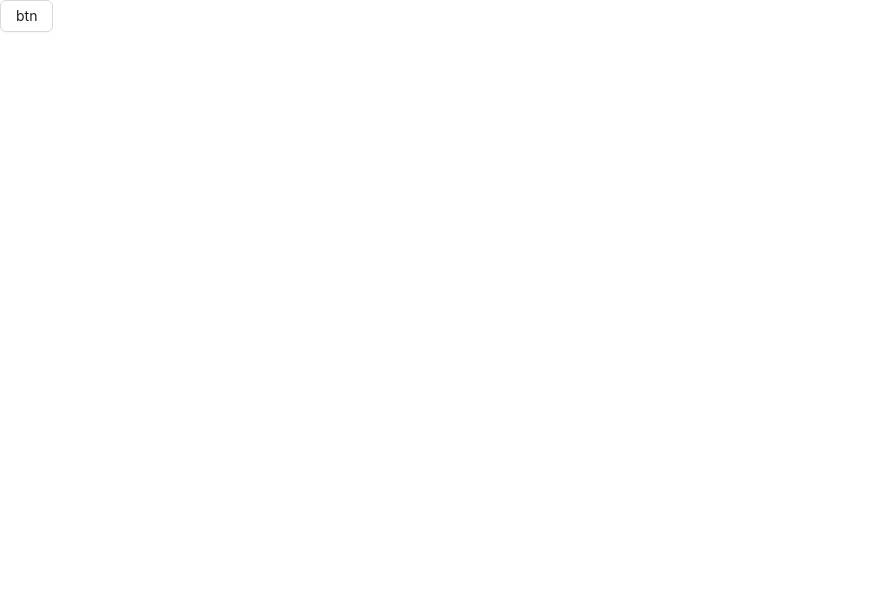
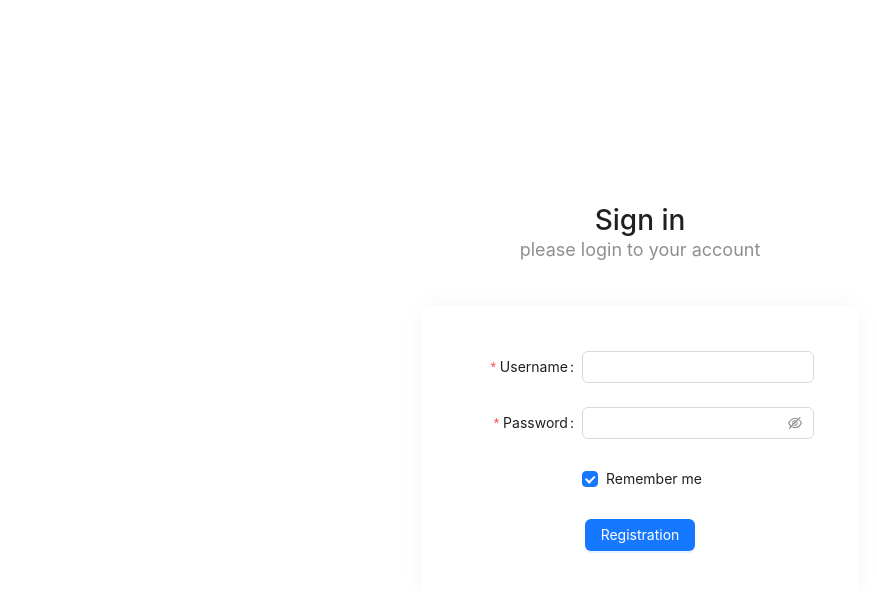
Before and after one commit to EGalinevsky/Chat_new, a React (Create React App) app: page / in a window 1280 px wide. Shown: the top 592 px of the page, without its empty margins (0-877 px from the left). Built offline with nearby package versions, Linux system fonts and the light colour scheme.

Commit message:
add page auth

```diff
--- a/src/App.js
+++ b/src/App.js
@@ -1,16 +1,13 @@
 import React, { useState } from 'react';
 import './styles/index.scss';
-// import { Button } from 'antd';
-import Button from './components/Button';
+import Auth from 'pages/Auth';
 
 function App() {
-  // let we = 1;
   useState;
-  console.log(1);
 
   return (
-    <div className="App">
-      <Button styleName={'btn'}> btn </Button>
+    <div className="wrapper">
+      <Auth/>
     </div>
   );
 }
--- /dev/null
+++ b/src/components/Block/block.module.scss
@@ -0,0 +1,9 @@
+.block {
+    padding: 45px;
+    background: #fff;
+    box-shadow: 0px 0px 25px rgba(0, 0, 0, 0.04204);
+    border-radius: 3px;
+    display: flex;
+    align-items: center;
+    flex-direction: column;
+}
--- /dev/null
+++ b/src/components/Block/index.tsx
@@ -0,0 +1,19 @@
+import React from 'react';
+import s from './block.module.scss';
+import classNames from 'classnames';
+
+interface IBlock {
+  children: JSX.Element | JSX.Element[],
+  className?: string
+}
+
+const Block = ({ children, className }: IBlock) => {
+  return (
+    <div className={classNames(s.block, className)}>
+      {children}
+    </div>
+  );
+};
+
+
+export default Block;
--- /dev/null
+++ b/src/components/Button/button.module.scss
@@ -0,0 +1,6 @@
+.button {
+    > &__large {
+        height: 56px;
+        width: 200px;
+    }
+}
--- a/src/components/Button/index.tsx
+++ b/src/components/Button/index.tsx
@@ -1,22 +1,21 @@
 import React from 'react';
 import { Button as BaseButton } from 'antd';
 import classNames from 'classnames';
+import s from '../Button/button.module.scss';
 
 interface IButton {
   styleName: string,
   title: string,
 }
 
-const Button = (props: IButton) => {
-  const { styleName } = props;
-  // console.log(styleName);
+const Button = ({...props}: IButton | any) => {
+  const { styleName } = props as IButton;
   return (
     <>
-      <BaseButton className={classNames('button', styleName)} {...props} />
+      <BaseButton type='primary' className={classNames(s.button__large, styleName)} {...props} />
     </>
   );
 };
 
 
-
 export default Button;
--- a/src/index.scss
+++ /dev/null
@@ -1,13 +0,0 @@
-body {
-  margin: 0;
-  font-family: -apple-system, BlinkMacSystemFont, 'Segoe UI', 'Roboto', 'Oxygen',
-    'Ubuntu', 'Cantarell', 'Fira Sans', 'Droid Sans', 'Helvetica Neue',
-    sans-serif;
-  -webkit-font-smoothing: antialiased;
-  -moz-osx-font-smoothing: grayscale;
-}
-
-code {
-  font-family: source-code-pro, Menlo, Monaco, Consolas, 'Courier New',
-    monospace;
-}
--- /dev/null
+++ b/src/pages/Auth/index.tsx
@@ -0,0 +1,63 @@
+import React from 'react';
+import Block from 'components/Block';
+import Button from 'components/Button';
+import { Checkbox, Form, Input } from 'antd';
+import style from './styles/auth.module.scss';
+
+const Auth = () => {
+  const onFinish = (values: any) => {
+    console.log('Success:', values);
+  };
+
+  const onFinishFailed = (errorInfo: any) => {
+    console.log('Failed:', errorInfo);
+  };
+
+  return (
+    <section className={style.auth}>
+      <div className={style.auth_content}>
+        <div className={style.auth_header}>
+          <h2>Sign in</h2>
+          <p>please login to your account</p>
+        </div>
+        <Block>
+
+          <Form
+            name="basic"
+            labelCol={{ span: 8 }}
+            wrapperCol={{ span: 16 }}
+            style={{ maxWidth: 600 }}
+            initialValues={{ remember: true }}
+            onFinish={onFinish}
+            onFinishFailed={onFinishFailed}
+            autoComplete="off"
+          >
+            <Form.Item
+              label="Username"
+              name="username"
+              rules={[{ required: true, message: 'Please input your username!' }]}
+            >
+              <Input />
+            </Form.Item>
+
+            <Form.Item
+              label="Password"
+              name="password"
+              rules={[{ required: true, message: 'Please input your password!' }]}
+            >
+              <Input.Password />
+            </Form.Item>
+
+            <Form.Item name="remember" valuePropName="checked" wrapperCol={{ offset: 8, span: 16 }}>
+              <Checkbox>Remember me</Checkbox>
+            </Form.Item>
+
+          </Form>
+          <Button styleName={'btn'}> Registration </Button>
+        </Block>
+      </div>
+    </section>
+  );
+};
+
+export default Auth;
--- /dev/null
+++ b/src/pages/Auth/styles/auth.module.scss
@@ -0,0 +1,27 @@
+.auth {
+    display: flex;
+    justify-content: center;
+    align-items: center;
+    height: 100%;
+
+    .block {
+        max-width: 430px;
+        width: 100%;
+    }
+
+    &_header {
+        text-align: center;
+        margin-bottom: 50px;
+
+        h2 {
+            font-size: 28px;
+            margin-bottom: 7px;
+        }
+
+        p {
+            font-size: 18px;
+            line-height: 12px;
+            opacity: .5;
+        }
+    }
+}
--- a/src/styles/index.scss
+++ b/src/styles/index.scss
@@ -1 +1,20 @@
 @import 'antd/dist/reset.css';
+
+body, html, #root, .wrapper {
+    height: 100%;
+    color: #202020;
+}
+
+body {
+    margin: 0;
+    font-family: -apple-system, BlinkMacSystemFont, 'Segoe UI', 'Roboto', 'Oxygen',
+      'Ubuntu', 'Cantarell', 'Fira Sans', 'Droid Sans', 'Helvetica Neue',
+      sans-serif;
+    -webkit-font-smoothing: antialiased;
+    -moz-osx-font-smoothing: grayscale;
+  }
+
+  code {
+    font-family: source-code-pro, Menlo, Monaco, Consolas, 'Courier New',
+      monospace;
+  }
--- /dev/null
+++ b/src/types/index.d.ts
@@ -0,0 +1 @@
+declare module '*.module.scss'
```
Also changed, not shown: src/pages/Home/index.tsx (added, +11 -0 lines).
